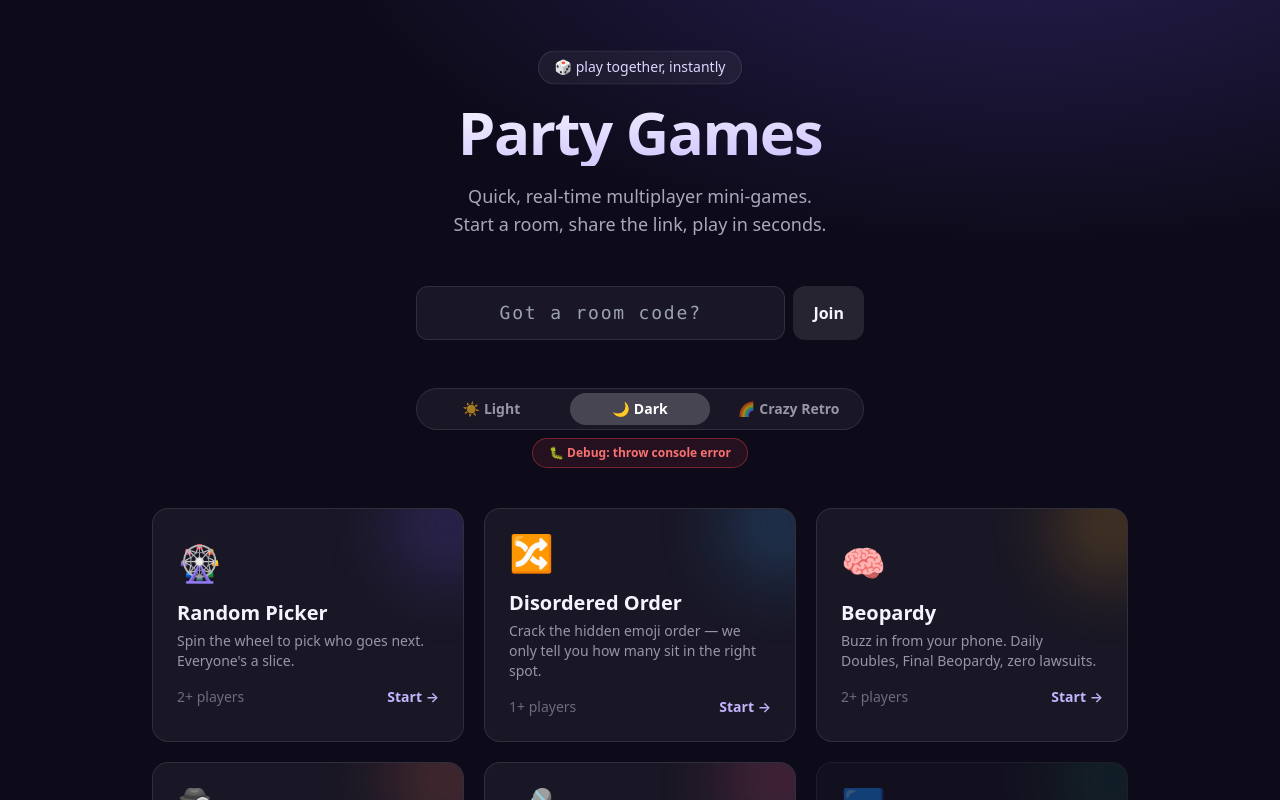
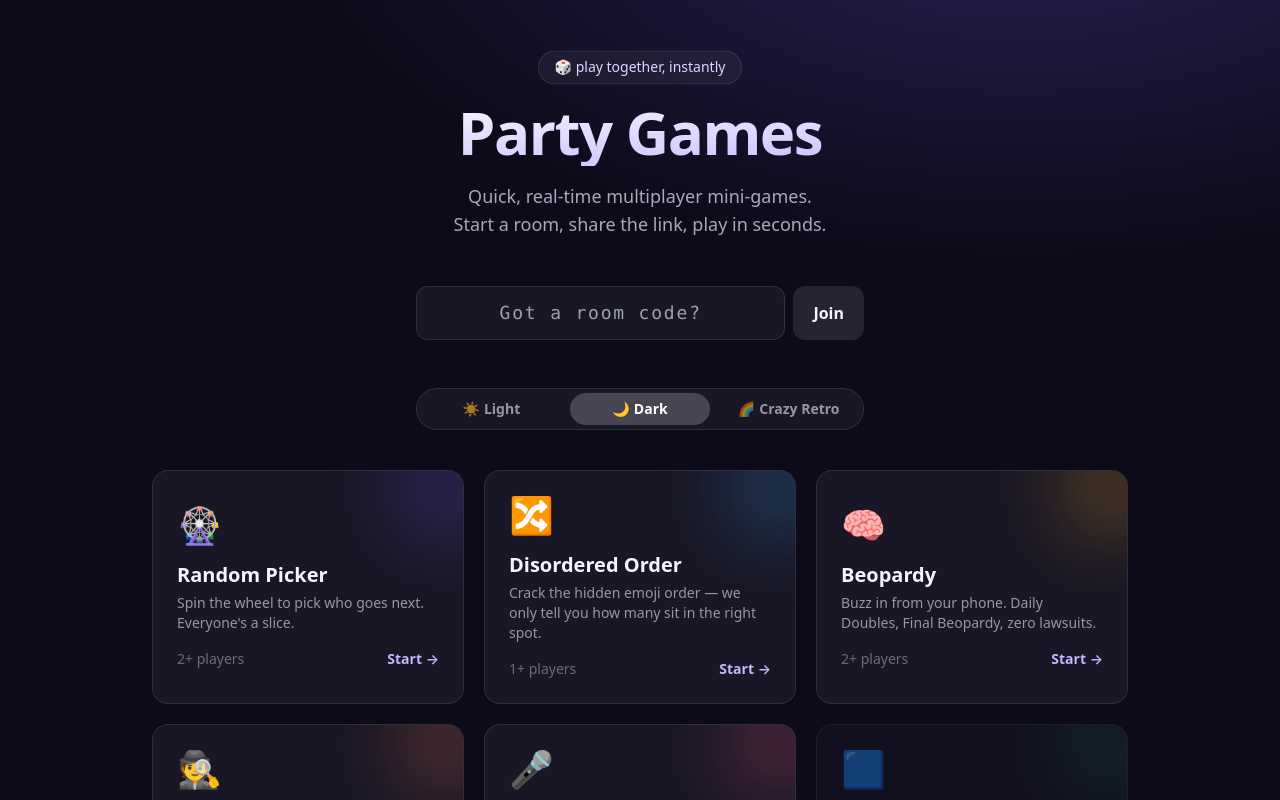
Before and after one commit to ld-bubble/party-games-clone, a Next.js app: page / in a window 1280 px wide. Shown: the top 800 px of the page. Built offline with nearby package versions, Linux system fonts and the light colour scheme.

Commit message:
agent a2f0eab4: write src/app/ThemeSelector.tsx

```diff
--- a/src/app/ThemeSelector.tsx
+++ b/src/app/ThemeSelector.tsx
@@ -37,15 +37,8 @@
     localStorage.setItem(THEME_KEY, next);
   }
 
-  function throwDebugError() {
-    console.error("[ThemeSelector] Debug error button clicked", {
-      currentTheme: theme,
-    });
-  }
-
   return (
-    <div className="mx-auto mb-10 flex max-w-md flex-col items-center gap-2">
-      <div className="flex w-full items-center justify-center gap-2 rounded-full border border-white/10 bg-white/5 p-1">
+    <div className="mx-auto mb-10 flex max-w-md items-center justify-center gap-2 rounded-full border border-white/10 bg-white/5 p-1">
       {THEMES.map((t) => (
         <button
           key={t.id}
@@ -61,12 +54,5 @@
         </button>
       ))}
     </div>
-      <button
-        onClick={throwDebugError}
-        className="rounded-full border border-red-500/40 bg-red-500/10 px-4 py-1.5 text-xs font-semibold text-red-400 transition hover:bg-red-500/20"
-      >
-        🐛 Debug: throw console error
-      </button>
-    </div>
   );
 }
```
Lines whose indentation alone changed are shown as unchanged.
